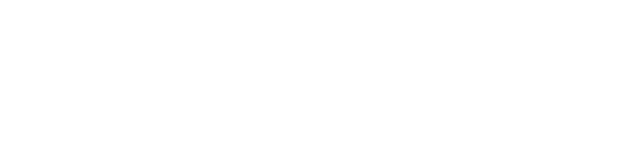
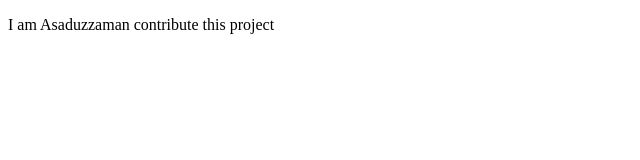
Before and after one commit to DeveloperImran1/human-life, a plain HTML site: page index.html in a window 1280 px wide. Shown: the whole page, without its empty margins (0-640 px from the left). Drawn offline with Linux system fonts and the light colour scheme.

Commit message:
para add to assa broo

```diff
--- a/index.html
+++ b/index.html
@@ -6,6 +6,6 @@
     <title>Document</title>
 </head>
 <body>
-
+    <p>I am Asaduzzaman contribute this project</p>
 </body>
 </html>
```
